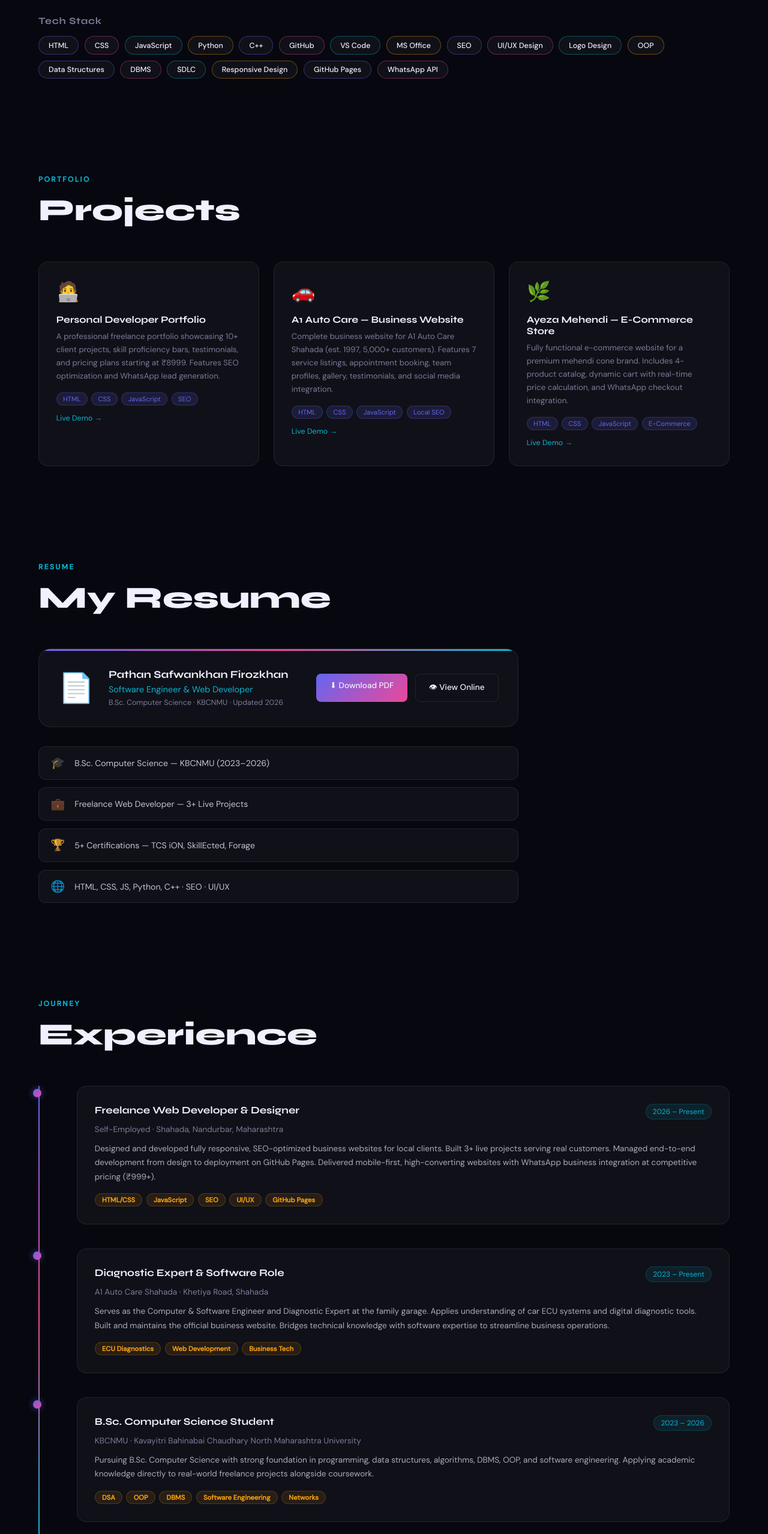
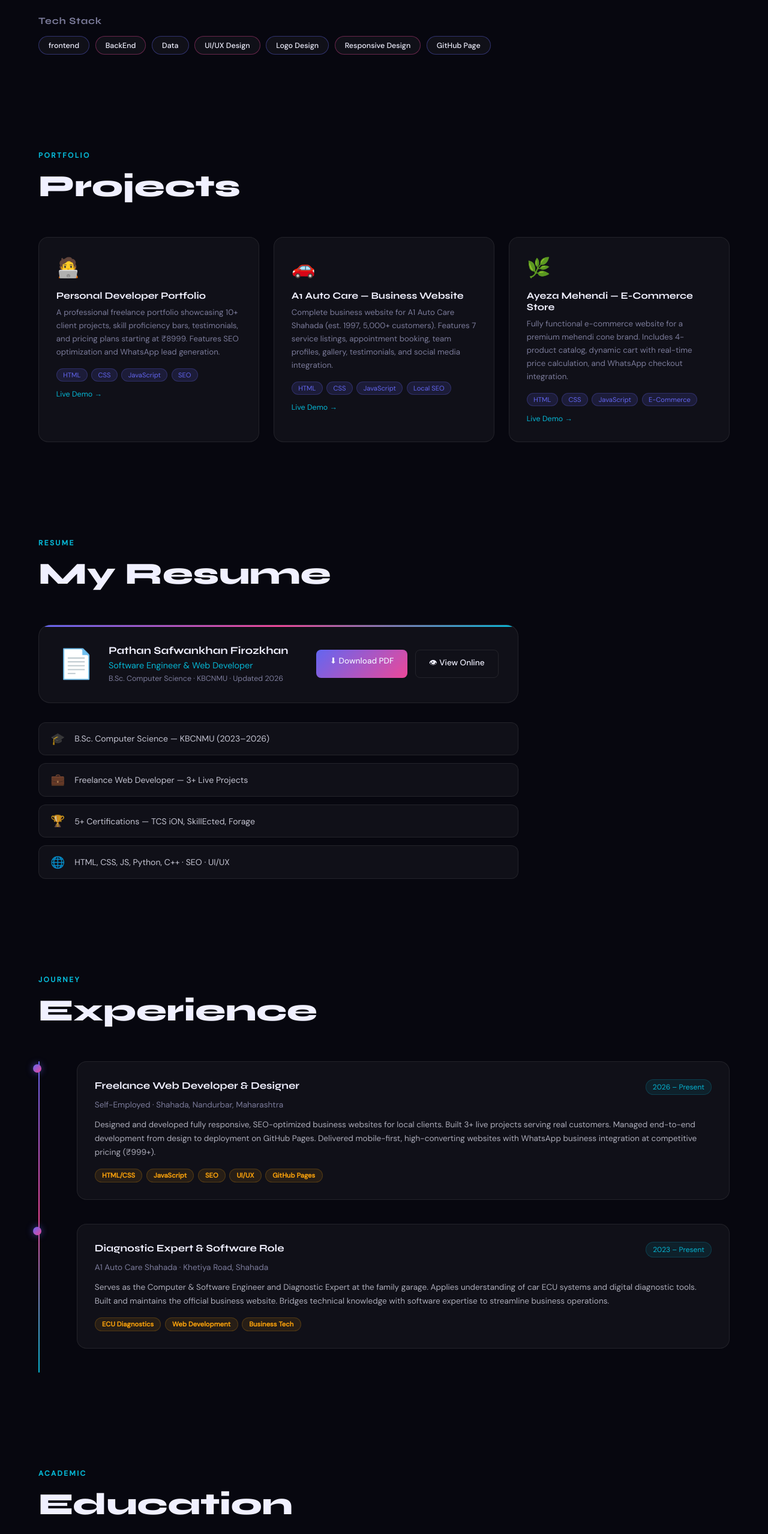
Before and after one commit to safwankhan88/resume, a plain HTML site: page resume/index.html in a window 1280 px wide. Shown: the part 1418-3975 px from the top of the page at 60% size. Drawn offline with Linux system fonts and the light colour scheme.

Commit message:
Update index.html

```diff
--- a/resume/index.html
+++ b/resume/index.html
@@ -143,12 +143,13 @@
   </div>
   <div class="chips-title reveal">Tech Stack</div>
   <div class="chips-cloud reveal">
-    <span class="chip c1">HTML</span><span class="chip c2">CSS</span><span class="chip c3">JavaScript</span>
-    <span class="chip c4">Python</span><span class="chip c1">C++</span><span class="chip c2">GitHub</span>
-    <span class="chip c3">VS Code</span><span class="chip c4">MS Office</span><span class="chip c1">SEO</span>
-    <span class="chip c2">UI/UX Design</span><span class="chip c3">Logo Design</span><span class="chip c4">OOP</span>
-    <span class="chip c1">Data Structures</span><span class="chip c2">DBMS</span><span class="chip c3">SDLC</span>
-    <span class="chip c4">Responsive Design</span><span class="chip c1">GitHub Pages</span><span class="chip c2">WhatsApp API</span>
+    <span class="chip c1">frontend</span>
+    <span class="chip c2">BackEnd</span>
+    <span class="chip c1">Data</span>
+    <span class="chip c2">UI/UX Design</span>
+    <span class="chip c1">Logo Design</span>
+    <span class="chip c2">Responsive Design</span>
+    <span class="chip c1">GitHub Page</span>
   </div>
 </section>
 
@@ -258,21 +259,6 @@
         </div>
       </div>
     </div>
-    <div class="tl-item reveal">
-      <div class="tl-dot"></div>
-      <div class="tl-card">
-        <div class="tl-header">
-          <div class="tl-title">B.Sc. Computer Science Student</div>
-          <div class="tl-date">2023 – 2026</div>
-        </div>
-        <div class="tl-company">KBCNMU · Kavayitri Bahinabai Chaudhary North Maharashtra University</div>
-        <div class="tl-desc">Pursuing B.Sc. Computer Science with strong foundation in programming, data structures, algorithms, DBMS, OOP, and software engineering. Applying academic knowledge directly to real-world freelance projects alongside coursework.</div>
-        <div class="tl-chips">
-          <span class="tl-chip">DSA</span><span class="tl-chip">OOP</span><span class="tl-chip">DBMS</span><span class="tl-chip">Software Engineering</span><span class="tl-chip">Networks</span>
-        </div>
-      </div>
-    </div>
-  </div>
 </section>
 
 <!-- EDUCATION -->
```
